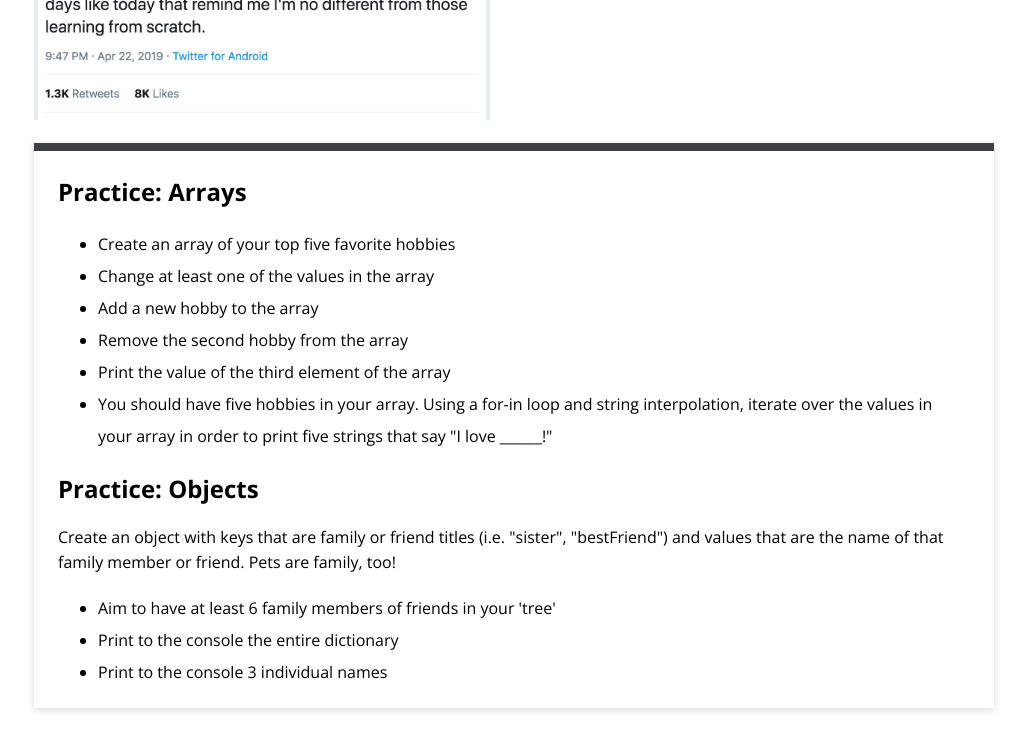
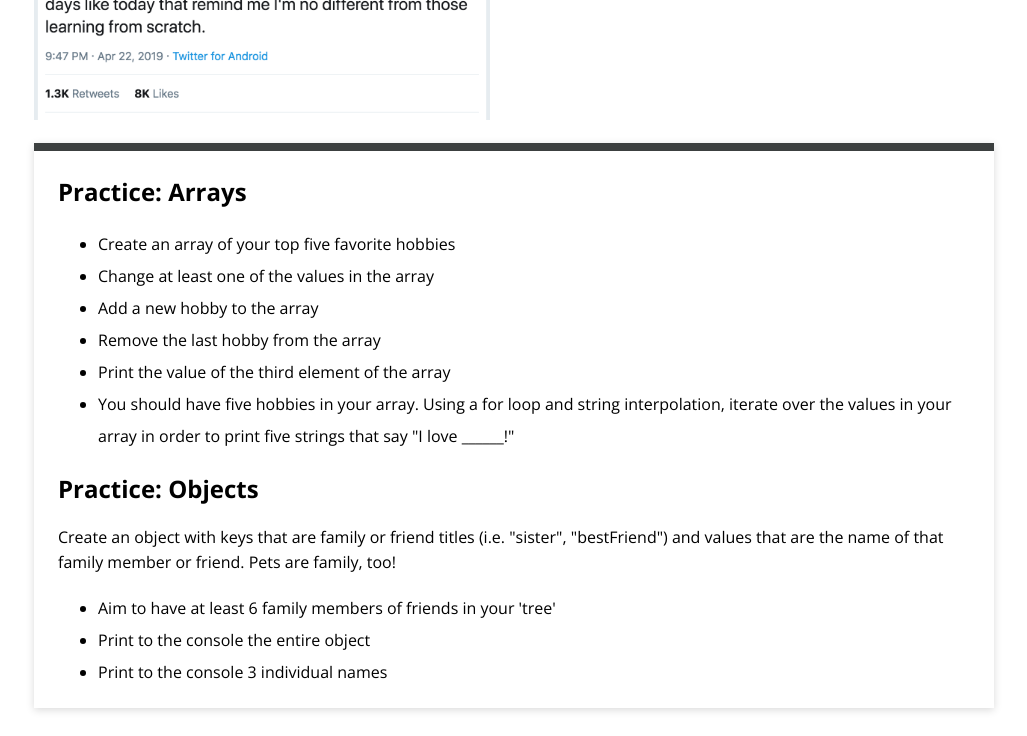
Before and after one commit to ameseee/kwk-curriculum-site, a Jekyll site: the page built from web-app/lessons/collections/index.md, in a window 1280 px wide and 900 px high, scrolled down 8137 px, cut to the strip 0-736 px from the top of the window. Shown: the whole strip, without its empty margins (126-1153 px from the left). Built offline with Jekyll 4.4.1, drawn with Linux system fonts in a browser that asks for light colours; nearby versions of some CDN libraries; some of the changed text lies outside the part shown.

Commit message:
Remove all references of dictionary from Web-App Collections lesson

```diff
--- a/web-app/lessons/collections/index.md
+++ b/web-app/lessons/collections/index.md
@@ -233,8 +233,8 @@
 If I wanted to make a list of all the dogs in my apartment building and their birthday so that we can throw a party for each of them, I should use an object. There is an associative relationship between each dog and it’s birthday.
 
 <div class="try-it">
-  <h2>Try It: Array or Dictionary?</h2>
-  <p>For each set of data, would an array or dictionary be better to store it? Why?</p>
+  <h2>Try It: Array or Object?</h2>
+  <p>For each set of data, would an array or object be better to store it? Why?</p>
   <ul>
     <li>List of all of the students in class</li>
     <li>List of states and their capitals</li>
@@ -295,16 +295,16 @@
     <li>Create an array of your top five favorite hobbies</li>
     <li>Change at least one of the values in the array</li>
     <li>Add a new hobby to the array</li>
-    <li>Remove the second hobby from the array</li>
+    <li>Remove the last hobby from the array</li>
     <li>Print the value of the third element of the array</li>
-    <li>You should have five hobbies in your array. Using a for-in loop and string interpolation, iterate over the values in your array in order to print five strings that say "I love ______!"</li>
+    <li>You should have five hobbies in your array. Using a for loop and string interpolation, iterate over the values in your array in order to print five strings that say "I love ______!"</li>
   </ul>
 
   <h2>Practice: Objects</h2>
   <p>Create an object with keys that are family or friend titles (i.e. "sister", "bestFriend") and values that are the name of that family member or friend. Pets are family, too!</p>
   <ul>
     <li>Aim to have at least 6 family members of friends in your 'tree'</li>
-    <li>Print to the console the entire dictionary</li>
+    <li>Print to the console the entire object</li>
     <li>Print to the console 3 individual names</li>
   </ul>
 </div>
```
